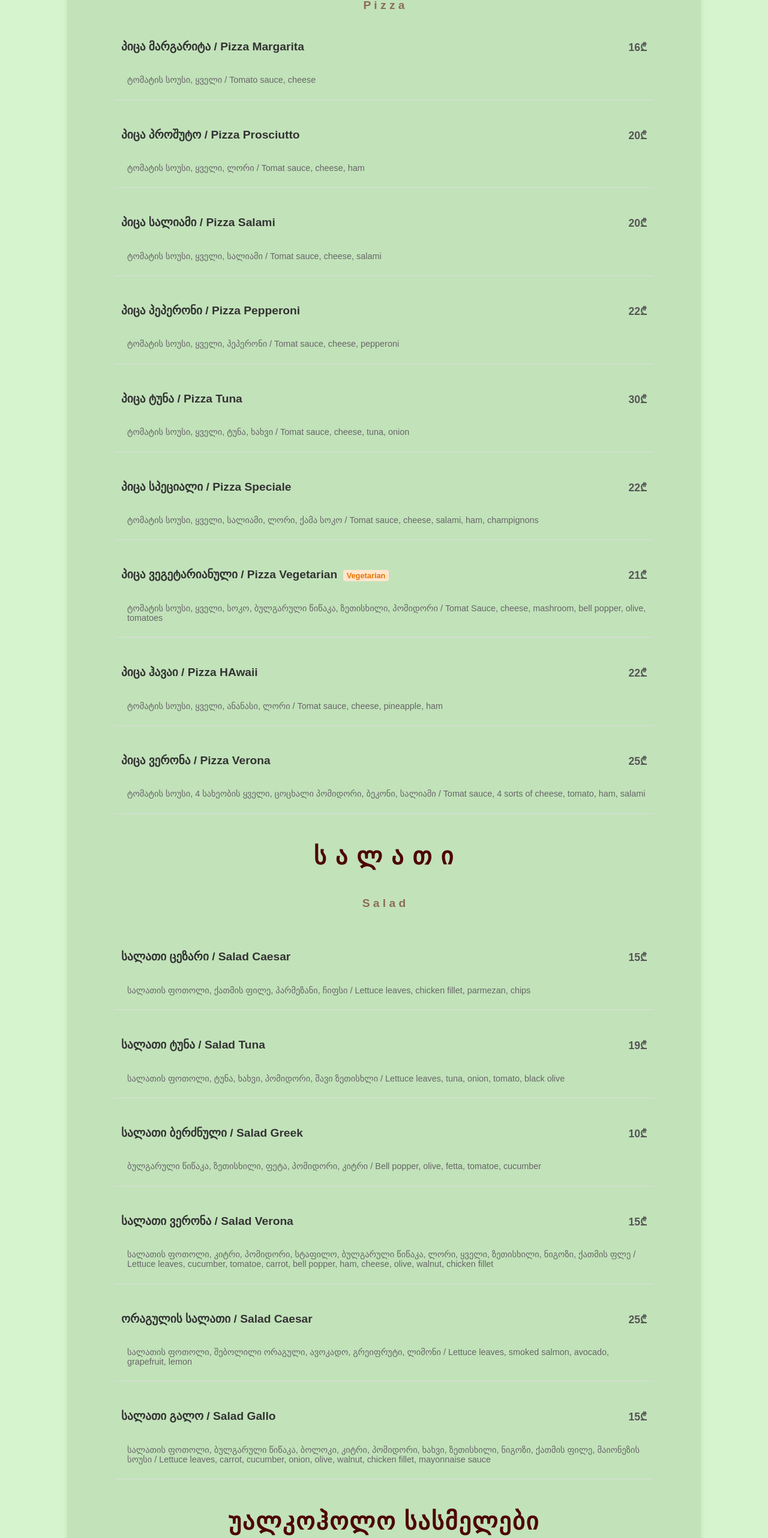
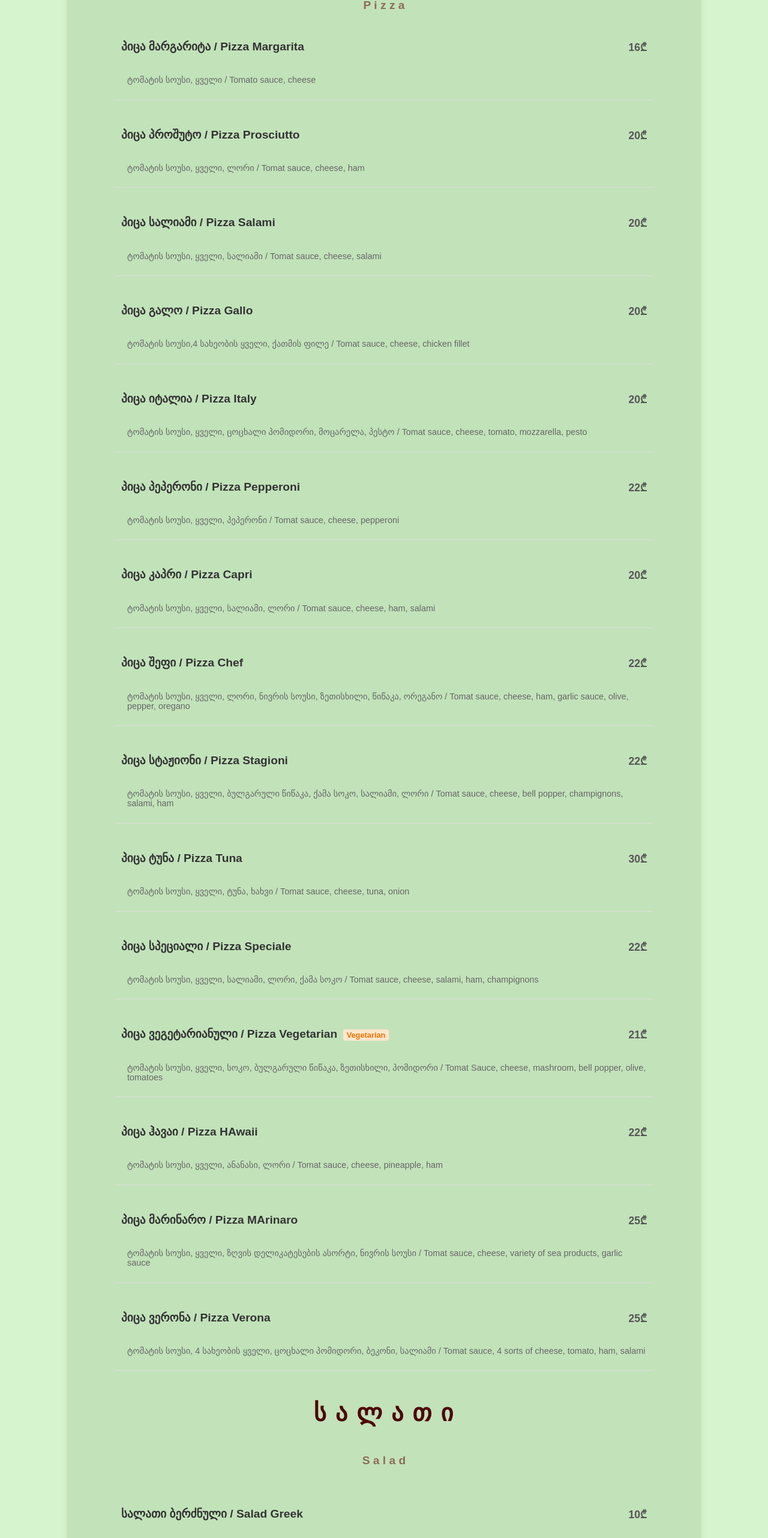
Before and after one commit to mariko2010/Pizzeria-Verona-website, a plain HTML site: page menu.html in a window 1280 px wide. Shown: the part 233-2797 px from the top of the page at 60% size. Drawn offline with Linux system fonts and the light colour scheme.

Commit message:
menu update

```diff
--- a/menu.html
+++ b/menu.html
@@ -36,9 +36,29 @@
                 <p><span class="dish-name">პიცა სალიამი / Pizza Salami</span> <span class="price">20₾</span></p>
                 <p class="description">ტომატის სოუსი, ყველი, სალიამი / Tomat sauce, cheese, salami</p>
             </div>
+             <div class="menu-item">
+                <p><span class="dish-name">პიცა გალო / Pizza Gallo</span> <span class="price">20₾</span></p>
+                <p class="description">ტომატის სოუსი,4 სახეობის ყველი, ქათმის ფილე / Tomat sauce, cheese, chicken fillet</p>
+            </div>
+            <div class="menu-item">
+                <p><span class="dish-name">პიცა იტალია / Pizza Italy</span> <span class="price">20₾</span></p>
+                <p class="description">ტომატის სოუსი, ყველი, ცოცხალი პომიდორი, მოცარელა, პესტო / Tomat sauce, cheese, tomato, mozzarella, pesto</p>
+            </div>
             <div class="menu-item">
                 <p><span class="dish-name">პიცა პეპერონი / Pizza Pepperoni</span> <span class="price">22₾</span></p>
                 <p class="description">ტომატის სოუსი, ყველი, პეპერონი / Tomat sauce, cheese, pepperoni</p>
+            </div>
+            <div class="menu-item">
+                <p><span class="dish-name">პიცა კაპრი / Pizza Capri</span> <span class="price">20₾</span></p>
+                <p class="description">ტომატის სოუსი, ყველი, სალიამი, ლორი / Tomat sauce, cheese, ham, salami</p>
+            </div>
+            <div class="menu-item">
+                <p><span class="dish-name">პიცა შეფი / Pizza Chef</span> <span class="price">22₾</span></p>
+                <p class="description">ტომატის სოუსი, ყველი, ლორი, ნივრის სოუსი, ზეთისხილი, წიწაკა, ორეგანო / Tomat sauce, cheese, ham, garlic sauce, olive, pepper, oregano</p>
+            </div>
+            <div class="menu-item">
+                <p><span class="dish-name">პიცა სტაჟიონი / Pizza Stagioni</span> <span class="price">22₾</span></p>
+                <p class="description">ტომატის სოუსი, ყველი, ბულგარული წიწაკა, ქამა სოკო, სალიამი, ლორი / Tomat sauce, cheese, bell popper, champignons, salami, ham</p>
             </div>
             <div class="menu-item">
                 <p><span class="dish-name">პიცა ტუნა / Pizza Tuna </span>  <span class="price">30₾</span></p>
@@ -57,37 +77,74 @@
                 <p class="description">ტომატის სოუსი, ყველი, ანანასი, ლორი / Tomat sauce, cheese, pineapple, ham </p>
             </div>
             <div class="menu-item">
+                <p><span class="dish-name">პიცა მარინარო / Pizza MArinaro</span> <span class="price">25₾</span></p>
+                <p class="description">ტომატის სოუსი, ყველი, ზღვის დელიკატესების ასორტი, ნივრის სოუსი / Tomat sauce, cheese, variety of sea products, garlic sauce</p>
+            </div>
+            <div class="menu-item">
                 <p><span class="dish-name">პიცა ვერონა / Pizza Verona</span> <span class="price">25₾</span></p>
                 <p class="description">ტომატის სოუსი, 4 სახეობის ყველი, ცოცხალი პომიდორი, ბეკონი, სალიამი / Tomat sauce, 4 sorts of cheese, tomato, ham, salami</p>
             </div>
 
+
             <h1>ს ა ლ ა თ ი</h1>
             <h2> S a l a d</h2>
+            <div class="menu-item">
+                            <p><span class="dish-name">სალათი ბერძნული / Salad Greek </span> <span class="price">10₾</span></p>
+                            <p class="description">ბულგარული წიწაკა, ზეთისხილი, ფეტა, პომიდორი, კიტრი / Bell popper, olive, fetta, tomatoe, cucumber</p>
+                            </div>
             <div class="menu-item">
                     <p><span class="dish-name">სალათი ცეზარი / Salad Caesar </span> <span class="price">15₾</span></p>
                     <p class="description">სალათის ფოთოლი, ქათმის ფილე, პარმეზანი, ჩიფსი / Lettuce leaves, chicken fillet, parmezan, chips</p>
                     </div>
+                     <div class="menu-item">
+                    <p><span class="dish-name">სალათი გალო / Salad Gallo </span> <span class="price">15₾</span></p>
+                    <p class="description">სალათის ფოთოლი, ბულგარული წიწაკა, ბოლოკი, კიტრი, პომიდორი, ხახვი, ზეთისხილი, ნიგოზი, ქათმის ფილე, მაიონეზის სოუსი / Lettuce leaves, carrot, cucumber, onion, olive, walnut, chicken fillet, mayonnaise sauce</p>
+                    </div>
+
+        <div class="menu-item">
+            <p><span class="dish-name">სალათი ვერონა / Salad Verona </span> <span class="price">17₾</span></p>
+            <p class="description">სალათის ფოთოლი, კიტრი, პომიდორი, სტაფილო, ბულგარული წიწაკა, ლორი, ყველი, ზეთისხილი, ნიგოზი, ქათმის ფლე / Lettuce leaves, cucumber, tomatoe, carrot, bell popper, ham, cheese, olive, walnut, chicken fillet</p>
+            </div>
                     <div class="menu-item">
                         <p><span class="dish-name">სალათი ტუნა / Salad Tuna </span> <span class="price">19₾</span></p>
                         <p class="description">სალათის ფოთოლი, ტუნა, ხახვი, პომიდორი, შავი ზეთისხლი / Lettuce leaves, tuna, onion, tomato, black olive</p>
                         </div>
-                        <div class="menu-item">
-                            <p><span class="dish-name">სალათი ბერძნული / Salad Greek </span> <span class="price">10₾</span></p>
-                            <p class="description">ბულგარული წიწაკა, ზეთისხილი, ფეტა, პომიდორი, კიტრი / Bell popper, olive, fetta, tomatoe, cucumber</p>
-                            </div>
+                        div class="menu-item">
+                        <p><span class="dish-name">სალათი იტალია / Salad Italy </span> <span class="price">19₾</span></p>
+                        <p class="description">სალათის ფოთოლი, კიტრი, პომიდორი, ლორი, ყველი, სტაფილო, ტუნა, ხახვი / Lettuce leaves, cucumber, tomato, ham, cheese, carrot, tuna, onion</p>
+                        </div>
 
-        <div class="menu-item">
-            <p><span class="dish-name">სალათი ვერონა / Salad Verona </span> <span class="price">15₾</span></p>
-            <p class="description">სალათის ფოთოლი, კიტრი, პომიდორი, სტაფილო, ბულგარული წიწაკა, ლორი, ყველი, ზეთისხილი, ნიგოზი, ქათმის ფლე / Lettuce leaves, cucumber, tomatoe, carrot, bell popper, ham, cheese, olive, walnut, chicken fillet</p>
-            </div>
             <div class="menu-item">
                 <p><span class="dish-name">ორაგულის სალათი / Salad Caesar </span> <span class="price">25₾</span></p>
                 <p class="description">სალათის ფოთოლი, შებოლილი ორაგული, ავოკადო, გრეიფრუტი, ლიმონი / Lettuce leaves, smoked salmon, avocado, grapefruit, lemon</p>
                 </div>
                 <div class="menu-item">
-                    <p><span class="dish-name">სალათი გალო / Salad Gallo </span> <span class="price">15₾</span></p>
-                    <p class="description">სალათის ფოთოლი, ბულგარული წიწაკა, ბოლოკი, კიტრი, პომიდორი, ხახვი, ზეთისხილი, ნიგოზი, ქათმის ფილე, მაიონეზის სოუსი / Lettuce leaves, carrot, cucumber, onion, olive, walnut, chicken fillet, mayonnaise sauce</p>
+                    <p><span class="dish-name">სალათი ცეზარი კრევეტებით/ Salad Caesar with shrimps</span> <span class="price">35₾</span></p>
+                    <p class="description">სალათის ფოთოლი, კრევეტები, პარმეზანი, ჩიფსი / Lettuce leaves, shimps, parmezzan, chips</p>
                     </div>
+
+           <h1>დ ე ს ე რ ტ ი</h1>
+                    <h2> D e s s e r t s</h2>
+                    <div class="menu-item">
+                            <p><span class="dish-name">ბრაუნი / Braun </span> <span class="price">6₾</span></p>
+
+                            </div>
+                            <div class="menu-item">
+                                <p><span class="dish-name">იტალიური ნაყინი / Italian ice-cream </span> <span class="price">6₾</span></p>
+                                </div>
+
+                                <div class="menu-item">
+                                    <p><span class="dish-name">ტირამისუ / Tiramisu </span> <span class="price">8₾</span></p>
+                                    </div>
+
+                                <div class="menu-item">
+                                    <p><span class="dish-name">ჩიზქეიქი / Cheescake </span> <span class="price">8₾</span></p>
+                                    </div>
+
+
+                                <div class="menu-item">
+                                    <p><span class="dish-name">ხილის ასორტი / Fruit assortment </span> <span class="price">10₾</span></p>
+                                    </div>
                 <h1>უალკოჰოლო სასმელები</h1>
                 <h2> Nonalcoholic Drinks</h2>
                 <div class="menu-item">
@@ -109,6 +166,7 @@
                     <p><span class="dish-name">წყაროს წყალი / spring water </span> <span class="price">2.50₾</span></p>
 
                     </div>
+
             </div>
             </div>
 
```
